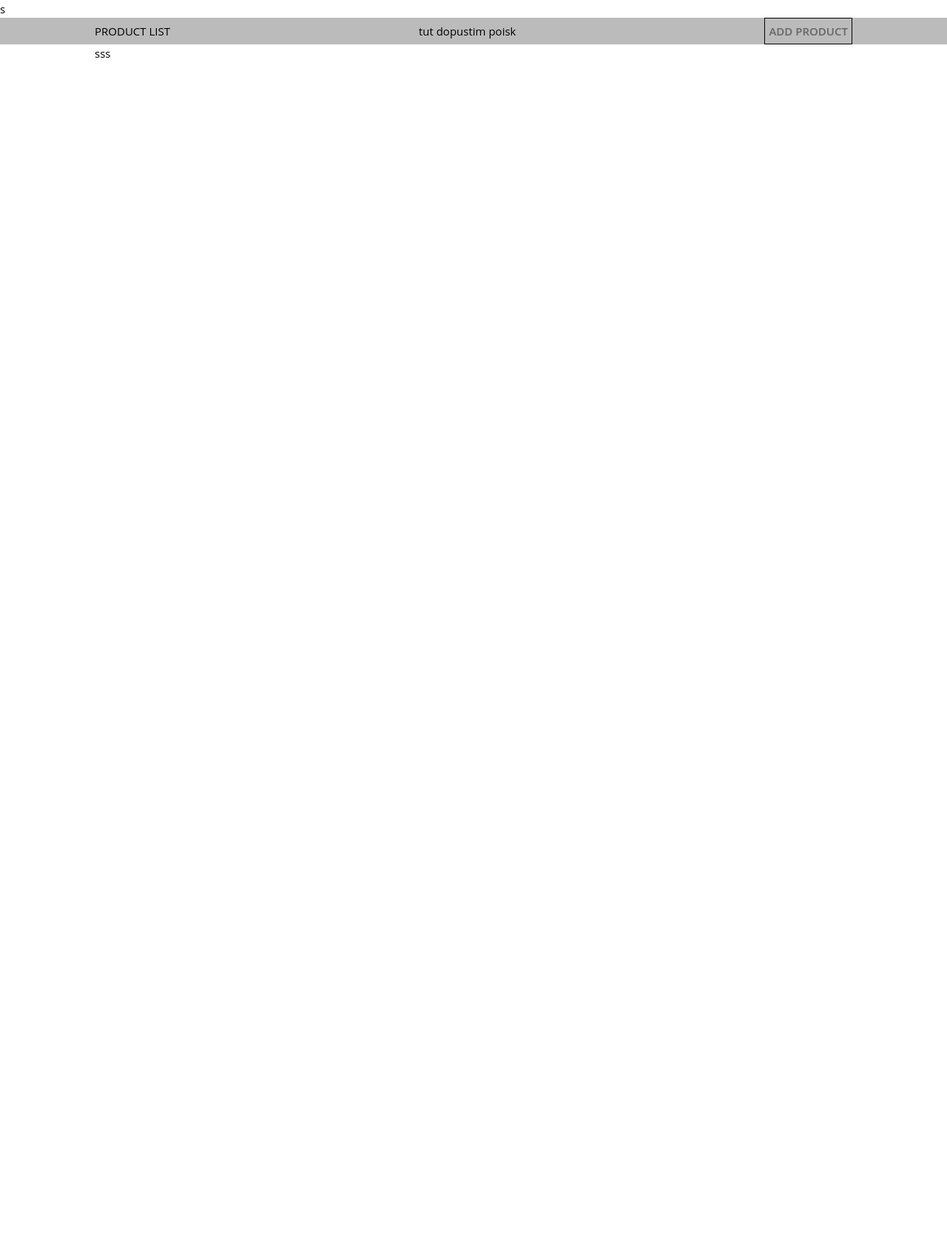
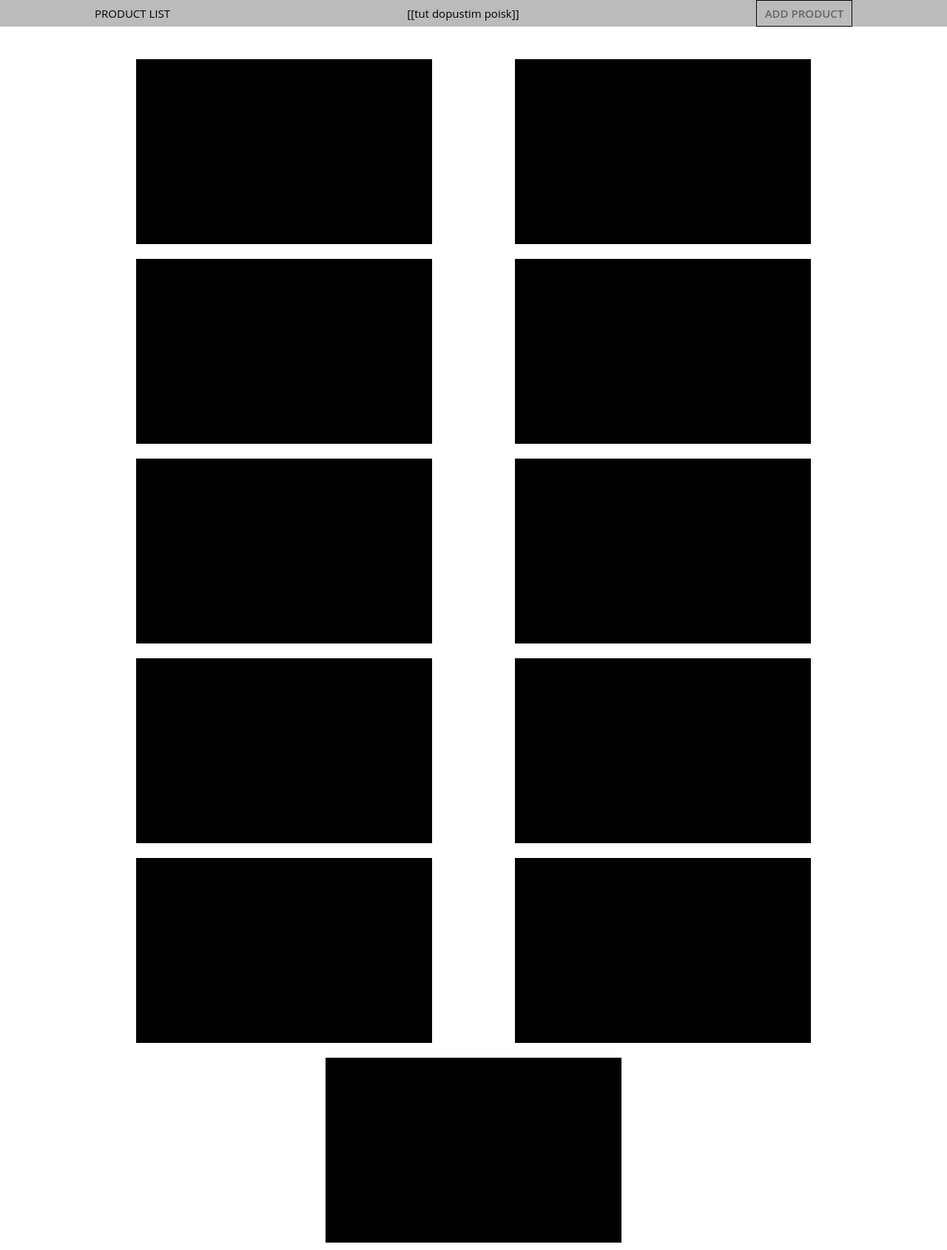
Before and after one commit to Nekolone/scandiweb-php-app, a PHP site: page /zagotovocki_html/Index.html in a window 1280 px wide. Shown: the whole page at 74% size. Run offline with PHP 8.4, Linux system fonts and the light colour scheme.

Commit message:
update 0.1.3

```diff
--- a/resources/css/main.css
+++ b/resources/css/main.css
@@ -30,14 +30,13 @@ a {
 }
 
 
-.content__box{
+.content__box {
     width: 80%;
     margin: 0 auto;
 }
 
 .button {
-padding: 5px;
-
+    padding: 5px;
     text-align: center;
 
 
@@ -55,17 +54,80 @@ padding: 5px;
 
 }
 
+::-webkit-scrollbar {
+    width: 3px;
+}
+
+::-webkit-scrollbar-track {
+    background: #f1f1f1;
+}
+
+::-webkit-scrollbar-thumb {
+    background: #888;
+}
+
+
+
+
+/*
+all
+ */
+header{
+    width: 100%;
+
+    position: absolute;
+}
+
+header .container {
+    background-color: #bbbbbb;
+}
+
+header .container .content__box, .main .container .content__box {
+    align-items: center;
+    display: flex;
+    justify-content: space-between;
+}
+
+header .container .content__box .button{
+    width: 130px;
+}
 
 
 /*
     PRODUCT LIST
  */
-header .container{
-    background-color: #bbbbbb;
+
+.main .container{
+    padding-top: 50px;
+    height: 100vh;
+    overflow-y: scroll;
+}
+.main .container .content__box .item__box {
+    margin: 20px auto 0 auto;
+
+    display: flex;
+    flex-wrap: wrap;
+    justify-content: space-around;
+    align-items: center;
 }
 
-header .container .content__box{
+/*
+ADD PRODUCT
+ */
+
+.main .container .content__box .form__box{
+    display: flex;
     align-items: center;
-    display: flex;
-    justify-content: space-between;
+    margin: 0 auto;
 }
+
+/*
+TEST
+ */
+.test__box {
+    width: 400px;
+    height: 250px;
+    margin: 10px;
+
+    background-color: #000;
+}
--- a/zagotovocki_html/Index.html
+++ b/zagotovocki_html/add.html
@@ -6,25 +6,29 @@
           content="width=device-width, user-scalable=no, initial-scale=1.0, maximum-scale=1.0, minimum-scale=1.0">
     <meta http-equiv="X-UA-Compatible" content="ie=edge">
     <link rel="stylesheet" href="../resources/css/main.css">
-    <title>PRODUCT LIST</title>
+    <title>ADD PRODUCT</title>
 </head>
 
 <body>
-s
 <header class="header">
     <div class="container">
         <div class="content__box">
-            <div class="logo">PRODUCT LIST</div>
-            tut dopustim poisk
+            <div class="logo">ADD PRODUCT</div>
+            [[tut dopustim poisk]]
 
-            <a class="button" href="#">ADD PRODUCT</a>
+            <a class="button" href="index.html">PRODUCT LIST</a>
         </div>
     </div>
 </header>
 
 <div class="main">
     <div class="container">
-        <div class="content__box">sss</div>
+        <div class="content__box">
+            <div class="form__box">
+тут будет форма
+                <form action="submit"></form>
+            </div>
+        </div>
     </div>
 </div>
 
--- /dev/null
+++ b/zagotovocki_html/index.html
@@ -0,0 +1,47 @@
+<!doctype html>
+<html lang="en">
+<head>
+    <meta charset="UTF-8">
+    <meta name="viewport"
+          content="width=device-width, user-scalable=no, initial-scale=1.0, maximum-scale=1.0, minimum-scale=1.0">
+    <meta http-equiv="X-UA-Compatible" content="ie=edge">
+    <link rel="stylesheet" href="../resources/css/main.css">
+    <title>PRODUCT LIST</title>
+</head>
+
+<body>
+<header class="header">
+    <div class="container">
+        <div class="content__box">
+            <div class="logo">PRODUCT LIST</div>
+            [[tut dopustim poisk]]
+
+            <a class="button" href="add.html">ADD PRODUCT</a>
+        </div>
+    </div>
+</header>
+
+<div class="main">
+    <div class="container">
+        <div class="content__box">
+            <div class="item__box">
+                <div class="test__box">1</div>
+                <div class="test__box">1</div>
+                <div class="test__box">1</div>
+                <div class="test__box">1</div>
+                <div class="test__box">1</div>
+                <div class="test__box">1</div>
+                <div class="test__box">1</div>
+                <div class="test__box">1</div>
+                <div class="test__box">1</div>
+                <div class="test__box">1</div>
+                <div class="test__box">1</div>
+            </div>
+        </div>
+    </div>
+</div>
+
+<footer class="footer"></footer>
+</body>
+
+</html>
```
